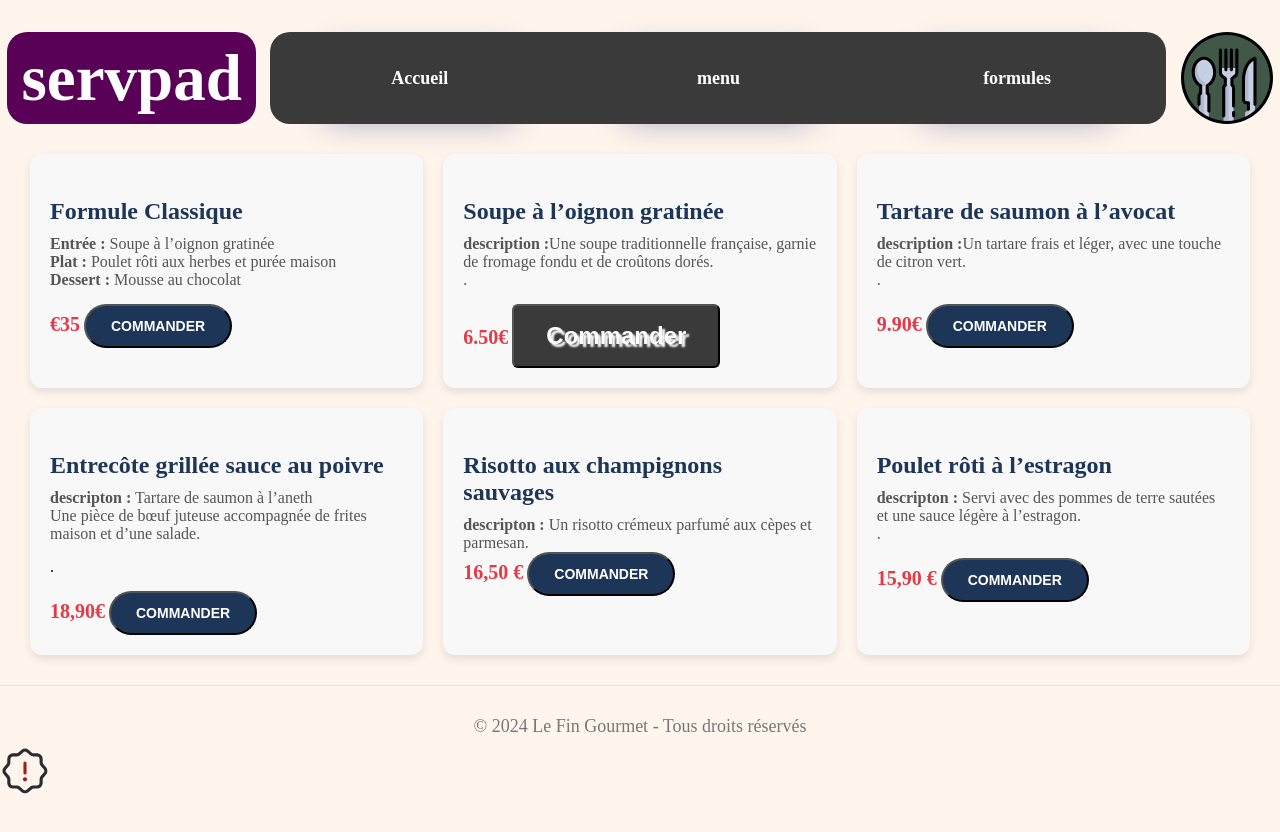
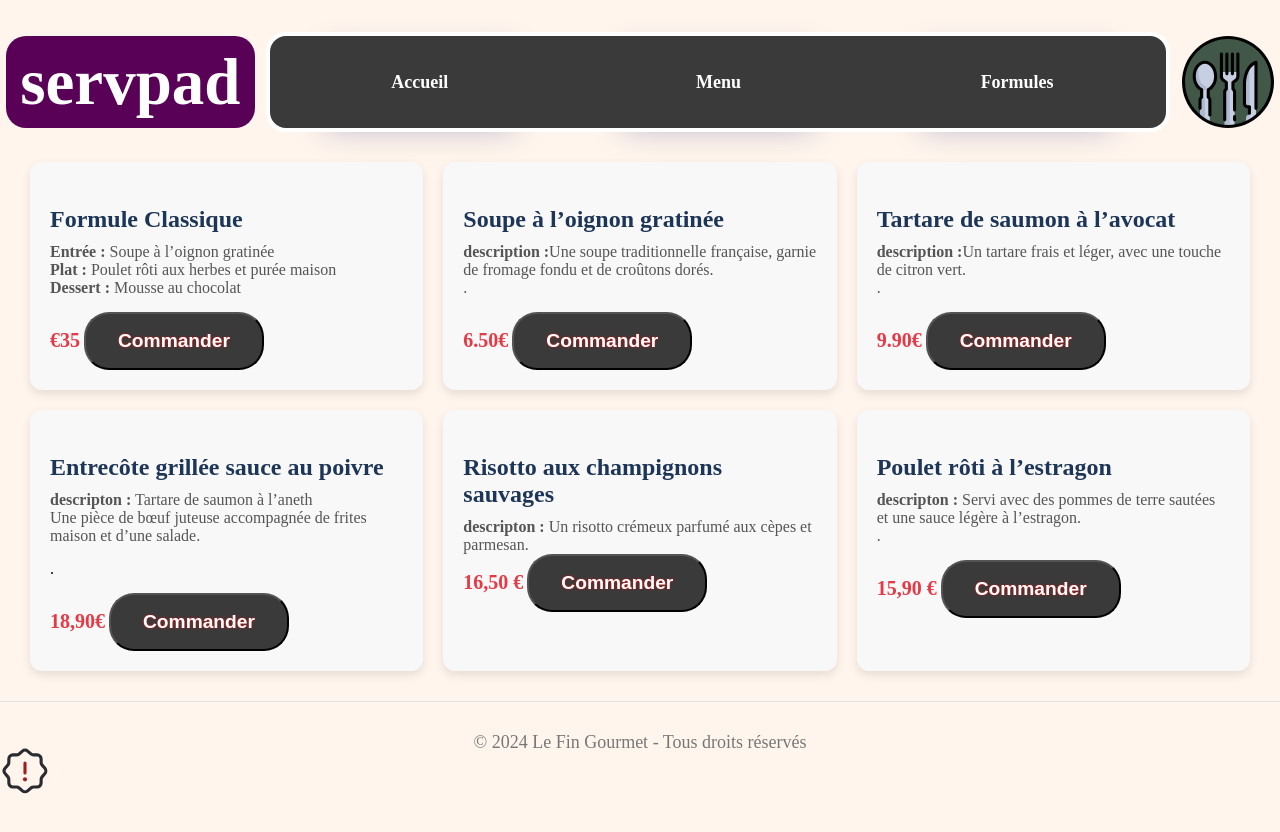
Before and after one commit to Servpad/servpad, a PHP site: page /menu/menu.html in a window 1280 px wide. Run offline with PHP 8.4, Linux system fonts and the light colour scheme.

Commit message:
modif test1

```diff
--- a/menu/menu.html
+++ b/menu/menu.html
@@ -28,10 +28,10 @@
                             <a class="button" href="../index.html">Accueil</a>
                         </li>
                         <li>
-                            <a class="button" href="../menu/menu.html">menu</a>
+                            <a class="button" href="../menu/menu.html">Menu</a>
                         </li>
                         <li>
-                            <a class="button" href="../formule/formules.html">formules</a>
+                            <a class="button" href="../formule/formules.html">Formules</a>
                         </li>
                     </ul>
                 </nav>
@@ -92,7 +92,7 @@
                 <b>Dessert :</b> Mousse au chocolat
             </p>
             <span class="price">€35</span>
-            <button class="action-button" onclick="addToOrder('Formule Classique', 35)">Commander</button>
+            <button class="custom-button" onclick="addToOrder('Formule Gourmande', 50)">Commander</button>
         </div>
         <div class="menu-item">
             <h3>Soupe à l’oignon gratinée</h3>
@@ -108,7 +108,7 @@
                 <b></b> .
             </p>
             <span class="price">9.90€</span>
-            <button class="action-button" onclick="addToOrder('Formule Végétarienne', 30)">Commander</button>
+            <button class="custom-button" onclick="addToOrder('Formule Gourmande', 50)">Commander</button>
         </div>
         <div class="menu-item">
             <h3>Entrecôte grillée sauce au poivre</h3>
@@ -117,22 +117,21 @@
             </p>
             <b></b>.</p>
             <span class="price">18,90€</span>
-            <button class="action-button" onclick="addToOrder('Formule Terre & Mer', 60)">Commander</button>
+            <button class="custom-button" onclick="addToOrder('Formule Gourmande', 50)">Commander</button>
         </div>
         <div class="menu-item">
             <h3>Risotto aux champignons sauvages</h3>
             <p><b>descripton :</b> Un risotto crémeux parfumé aux cèpes et parmesan.<br>
                 <span class="price">16,50 €</span>
-                <button class="action-button" onclick="addToOrder('Formule Terre & Mer', 60)">Commander</button>
-        </div>
+                <button class="custom-button" onclick="addToOrder('Formule Gourmande', 50)">Commander</button>
+            </div>
         <div class="menu-item">
             <h3>Poulet rôti à l’estragon</h3>
             <p><b>descripton :</b> Servi avec des pommes de terre sautées et une sauce légère à l’estragon.<br>
                 <b></b>.
             </p>
             <span class="price">15,90 €</span>
-
-            <button class="action-button" onclick="addToOrder('Formule Terre & Mer', 60)">Commander</button>
+            <button class="custom-button" onclick="addToOrder('Formule Gourmande', 50)">Commander</button>
         </div>
     </section>
 
--- a/menu/style_menu.css
+++ b/menu/style_menu.css
@@ -160,16 +160,16 @@ p {
 /* From Uiverse.io by SmookyDev */
 .custom-button {
     padding: 1rem 2rem;
-    z-index: 30;
+    z-index: 1;
     background-color: #3a3a3a;
-    border-radius: 0.375rem; /* 6px */
+    border-radius: 25px;
     color: white;
     position: relative;
     font-weight: 600;
     overflow: hidden;
-    font-size: 1.5rem; /* 24px */
+    font-size: 1.2rem;
     transition: all 0.7s;
-    text-shadow: 3px 3px 2px #ffffff;
+    text-shadow: 0px 0px 2px #ff0000;
   }
 
   .custom-button:after {
--- a/style.css
+++ b/style.css
@@ -57,10 +57,13 @@ body {
     height: 92px;
     width: 896px;
     border-radius: 20px;
+    border: 4px solid #fff; /* Bordure blanche a enlever plus tards */
     position: relative;
     display: flex;
     justify-content: center;
     align-items: center;
+
+
 
 }
 
```
